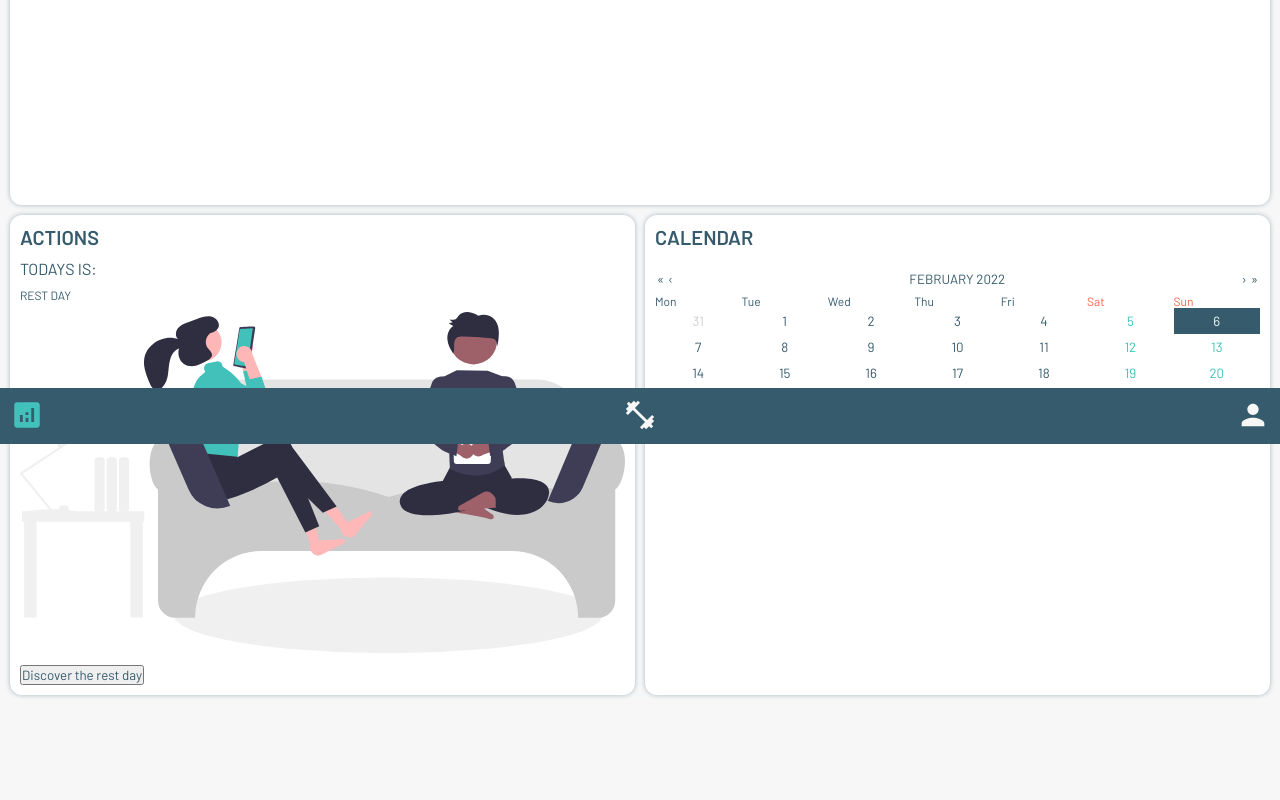
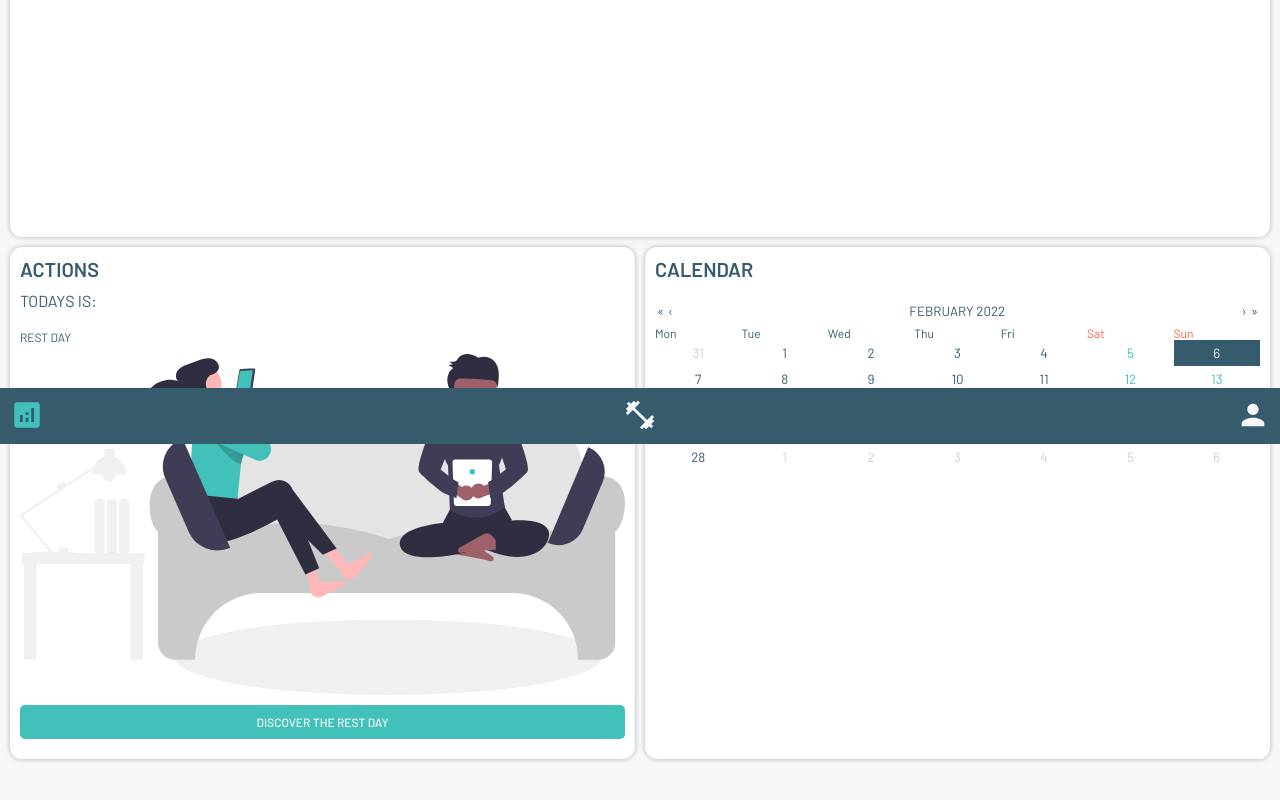
Before and after one commit to Hope1226/fitmate, a React (Create React App) app: page / in a window 1280 px wide. Shown: the part 356-1156 px from the top of the page. Before the commit the page ends 1121 px from the top, so only its background shows below. Built offline with nearby package versions, Linux system fonts and the light colour scheme.

Commit message:
Style the action components

```diff
--- a/src/assets/stylesheets/index.css
+++ b/src/assets/stylesheets/index.css
@@ -232,3 +232,22 @@ abbr[title="Saturday"] {
 .react-calendar__tile--active abbr {
   color: var(--second);
 }
+
+.todays-actions {
+  display: grid;
+  grid-template-columns: 1fr;
+  grid-template-rows: auto auto auto;
+  align-items: start;
+  padding: 10px 0;
+}
+
+.btns {
+  padding: 10px;
+  text-transform: uppercase;
+  font-size: 12px;
+  font-weight: 500;
+  color: var(--second);
+  background: var(--first);
+  border: none;
+  border-radius: 5px;
+}
--- a/src/components/dashboard/features/Actions.js
+++ b/src/components/dashboard/features/Actions.js
@@ -33,7 +33,7 @@ const Actions = () => {
       <div className="todays-actions">
         <p>{condtion ? 'GYM DAY' : 'REST DAY'}</p>
         <img className="actions-img" src={condtion ? workoutAction : restAction} alt="" />
-        <button type="button" className="start-actions-btn">{setBtnTitle()}</button>
+        <button type="button" className="btns start-actions-btn">{setBtnTitle()}</button>
       </div>
     </div>
   );
```
